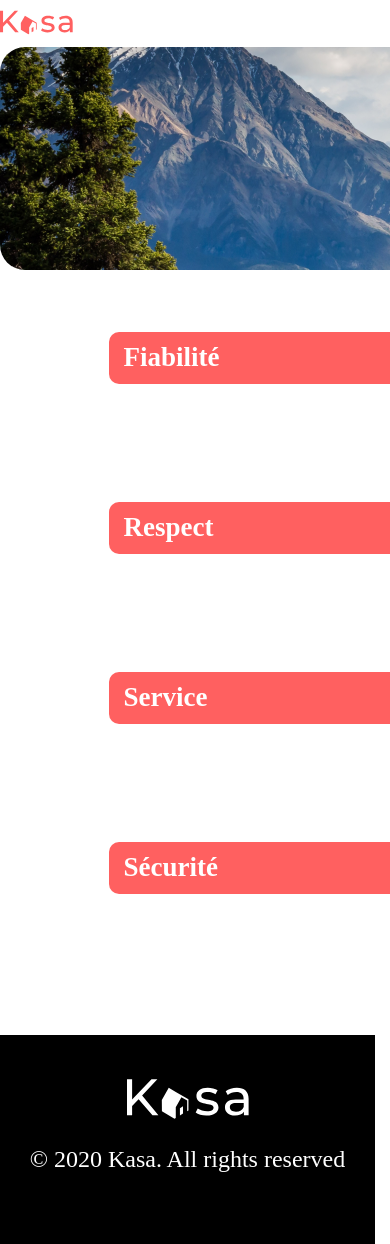
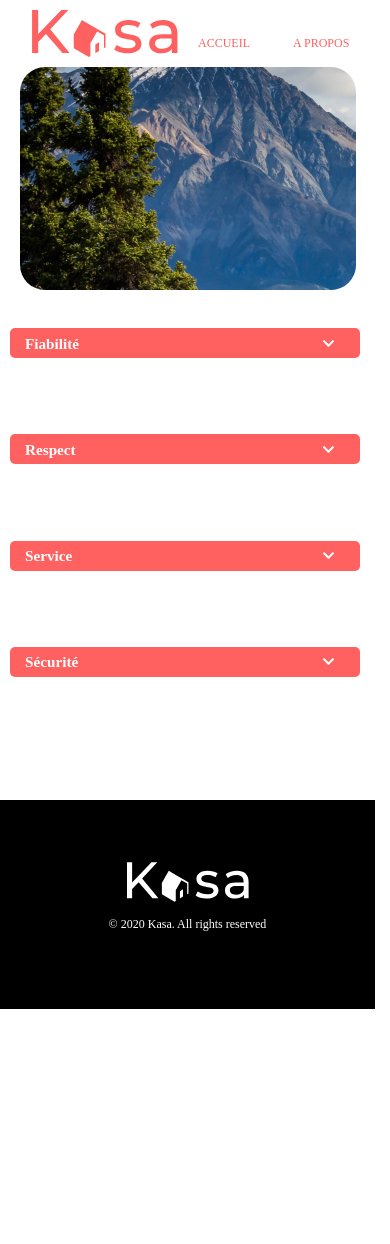
Before and after one commit to MLa2610GitHub/codeP7, a React (Create React App) app in the folder kasa/: page /about in a window 390 px wide. Shown: the top 1244 px of the page. After the commit the page ends 1009 px from the top, so only its background shows below. Built offline with nearby package versions, Linux system fonts and the light colour scheme.

Commit message:
animation sur dropdown

```diff
--- a/kasa/src/Components/Header.jsx
+++ b/kasa/src/Components/Header.jsx
@@ -14,14 +14,14 @@ const Header = () => {
             to="/"
             className={({ isActive }) => (isActive ? 'link active' : 'link')}
           >
-            <li>Accueil</li>
+            <li className="accueil">Accueil</li>
           </NavLink>
 
           <NavLink
             to="/about"
             className={({ isActive }) => (isActive ? 'link active' : 'link')}
           >
-            <li>A Propos</li>
+            <li className="about">A Propos</li>
           </NavLink>
         </nav>
       </header>
--- a/kasa/src/Components/dropdown.jsx
+++ b/kasa/src/Components/dropdown.jsx
@@ -17,7 +17,7 @@ export default function Dropdown(props) {
         </div>
 
         {isOpen && (
-          <div>
+          <div className={isOpen ? 'dropdown-isOpen slide' : 'dropdown-isOpen'}>
             <div className="dropdown-content-description">
               <p>{props.description}</p>
             </div>
--- a/kasa/src/Pages/Home.jsx
+++ b/kasa/src/Pages/Home.jsx
@@ -7,11 +7,14 @@ export default function Home() {
   return (
     <>
       <main className="home-page">
-        <section
-          className="home-banner"
-          style={{ backgroundImage: `url(${background})` }}
-        >
-          <h2 className="home-banner-text">Chez vous, partout et ailleurs</h2>
+        <section className="home-banner">
+          <div
+            className="home-banner-content"
+            style={{ backgroundImage: `url(${background})` }}
+          ></div>
+          <div lassName="home-banner-text-bgd">
+            <h2 className="home-banner-text">Chez vous, partout et ailleurs</h2>
+          </div>
         </section>
 
         <section className="gallery">
--- a/kasa/src/Styles/index.css
+++ b/kasa/src/Styles/index.css
@@ -1,8 +1,12 @@
+/*Le body a la propriété box-sizing et une hauteur de viewport de 100vh*/
+
 body {
+  box-sizing: border-box;
+  min-height: 100vh;
   margin: 0 auto;
   display: flex;
-  width: 1240px;
-  height: 1095px;
+  max-width: 1240px;
+  max-height: 1095px;
   font-family: 'Montserrat';
   font-style: normal;
   font-weight: 500;
@@ -16,6 +20,7 @@ a {
   cursor: pointer;
 }
 
+/*Le header comprend un logo et une barre de navigation */
 .header {
   display: flex;
   justify-content: space-between;
@@ -24,6 +29,7 @@ a {
   top: 40px;
 }
 
+/*Le logo est au format svg pour ne pas être pixelisé*/
 .logo-div {
   left: 0%;
   right: 83.04%;
@@ -38,6 +44,7 @@ a {
   margin-top: 15px;
 }
 
+/*Navigation*/
 .navbar {
   display: flex;
   flex-direction: row;
@@ -60,7 +67,7 @@ a {
   color: #ff6060;
 }
 
-/* HOME PAGE */
+/* HOME PAGE DESKTOP */
 
 .home-banner {
   display: flex;
@@ -74,13 +81,24 @@ a {
   width: 1240px;
   height: 223px;
   position: relative;
+  z-index: 1;
   border-radius: 25px;
+}
+
+.home-banner-content {
+  position: absolute;
 }
 
 .home-banner img {
   width: 100%;
 }
 
+.home-banner-text-bgd {
+  position: relative;
+  background: #000000;
+  mix-blend-mode: darken;
+  opacity: 0.3;
+}
 .home-banner-text {
   position: absolute;
   font-size: 48px;
@@ -91,8 +109,10 @@ a {
   right: 25.14%;
   top: 24.32%;
   bottom: 69.04%;
+  z-index: 2;
 }
 
+/* Liste des logements disponibles */
 .gallery {
   display: flex;
   background: #f7f7f7;
@@ -152,7 +172,8 @@ a {
   color: #ffffff;
 }
 
-/* FICHE LOGEMENT */
+/* FICHE LOGEMENT DESKTOP */
+/* Une fiche détaillée présente chaque logement */
 
 .fiche-logement {
   display: flex;
@@ -161,6 +182,7 @@ a {
   color: rgba(255, 255, 255, 1);
 }
 
+/* Un carrousel présente une ou plusieurs photos des logements */
 .container-slideshow {
   width: 1240px;
   height: 415px;
@@ -226,6 +248,7 @@ a {
   color: rgba(255, 255, 255, 1);
 }
 
+/* Informations sur la localisation du logement */
 .data-logement {
   display: flex;
   justify-content: space-between;
@@ -284,9 +307,9 @@ a {
   font-size: 14px;
   font-weight: 500;
   line-height: 142.6%;
-  padding: 0 10px;
 }
 
+/* Informations sur le propriétaire du logement */
 .data-owner-logement {
   display: flex;
   justify-content: center;
@@ -327,10 +350,11 @@ a {
   padding-top: 10px;
 }
 
+/* Description du logement et liste des équipements */
+
 .dropdown-logement {
   display: flex;
   justify-content: space-between;
-
   border-radius: 10px;
 }
 
@@ -378,7 +402,8 @@ a {
   list-style-type: none;
 }
 
-/* PAGE ABOUT */
+/* PAGE ABOUT DESKTOP */
+/* Présentation des valeurs de Kasa : fiabilité, respect, service et sécurité */
 
 .about-page {
   color: rgba(255, 255, 255, 1);
@@ -463,7 +488,7 @@ a {
   display: none;
 }
 
-/* FOOTER */
+/* FOOTER DESKTOP */
 
 footer {
   display: flex;
@@ -500,7 +525,8 @@ footer {
   color: #ffffff;
 }
 
-/* ERROR PAGE */
+/* ERROR PAGE DESKTOP */
+/* En cas de problème, une page erreur redirige l'internaute vers la page Accueil */
 .error-page {
   display: flex;
   flex-direction: column;
@@ -528,131 +554,520 @@ footer {
 }
 
 /* MEDIA QUERIES */
+/* Adaptation pour les appareils mobiles */
 /*Small devices (landscape phones, less than 767px)*/
 
 @media screen and (max-width: 767px) {
-  .home-page,
-  .fiche-logement,
-  .about-page,
-  .error-page {
+  /* HOME PAGE MOBILE */
+
+  body {
+    height: 100vh;
+    overflow-x: hidden;
+    padding: 0;
+    margin: 0;
+  }
+  .root {
     display: flex;
     flex-direction: column;
-    flex-wrap: wrap;
-    justify-content: center;
+  }
+
+  .home-page {
+    display: flex;
+    flex-direction: column;
+    margin-right: 10px;
+    margin-left: 10px;
     background-color: rgba(255, 255, 255, 1);
   }
 
-  header {
+  .header {
     display: flex;
     justify-content: space-between;
     align-items: center;
     height: 47px;
+    width: 335px;
+    left: 20px;
+    top: 20px;
+    margin-bottom: 20px;
+  }
+
+  .logo-div {
+    height: 47px;
+    width: 145px;
+    left: 20px;
+    top: 20px;
   }
 
   .logo-div svg {
     height: 47px;
-    width: 50%;
   }
-
   .navbar {
     display: flex;
-    justify-content: space-between;
-    align-items: center;
+    justify-content: flex-start;
+    margin-top: 60px;
+    height: 17px;
+    width: 140px;
     left: 195px;
     top: 18px;
   }
-
-  .navbar li {
+  .navbar li.accueil {
+    display: flex;
+    height: 17px;
+    width: 59px;
+    left: 195px;
+    text-transform: uppercase;
     font-family: Montserrat;
     font-size: 12px;
     font-weight: 500;
     line-height: 17px;
-    text-transform: uppercase;
     text-align: right;
   }
 
-  footer {
-    width: 375px;
-    height: 209px;
-    background: #000000;
+  .navbar li.about {
+    display: flex;
+    height: 17px;
+    width: 71px;
+    left: 264px;
+    text-transform: uppercase;
+    font-family: Montserrat;
+    font-size: 12px;
+    font-weight: 500;
+    line-height: 17px;
+    text-align: right;
+  }
+  .home-banner {
+    display: flex;
+    justify-content: center;
+    align-items: center;
+    background-image: url(../assets/eric-muhr-P_XxsdVgtpQ-unsplash-mobile.png);
+    height: 111px;
+    width: 335px;
+    left: 10px;
+    filter: brightness(82%);
+    position: relative;
+    z-index: 1;
   }
 
-  /*La taille des polices est agrandie pour une meilleure lisibilité */
-
-  h1 {
-    font-size: 1.3125em; /*21px / 16px */
-    font-weight: bold;
+  .home-banner img {
+    height: 962.1658935546875px;
+    width: 345.2661437988281px;
+    left: 20px;
+    top: -331px;
   }
 
-  h2 {
-    font-size: 1.25em; /*20px / 16px */
+  .home-banner-content {
+    position: absolute;
+    display: flex;
   }
-
-  h3 {
-    font-size: 1.125em; /*18px / 16px */
+  .home-banner-text-bgd {
+    display: flex;
+    justify-content: flex-start;
+    height: 48px;
+    width: 217px;
+    left: 36px;
+    top: 114px;
+    background: #000000;
+    mix-blend-mode: darken;
+    opacity: 0.3;
   }
-
-  p,
-  li {
-    font-size: 1em; /*16px / 16px */
-  }
-
-  /* HOME PAGE */
-
-  .home-banner {
-    display: flex;
-    width: 335px;
-    height: 111px;
-    left: 20px;
-    top: 83px;
-    margin: 20px;
+  .home-banner-text {
+    font-size: 24px;
+    font-weight: 500;
+    line-height: 24px;
+    text-align: left;
+    color: #ffffff;
+    z-index: 2;
   }
   .gallery {
     display: flex;
-    align-content: center;
   }
 
   .gallery-card {
+    display: flex;
+    flex-direction: column;
+    justify-content: center;
+    align-items: center;
+    margin-bottom: 10px;
+  }
+
+  .cover-home-card {
+    height: 255px;
+    width: 335px;
+    border-radius: 10px;
+    margin-bottom: 10px;
+  }
+
+  .cover-home-card-title h2 {
+    font-family: Montserrat;
+    font-size: 18px;
+    font-weight: 500;
+    line-height: 26px;
+    text-align: left;
+    color: #ffffff;
+  }
+
+  /* FOOTER MOBILE */
+
+  footer {
+    display: flex;
     flex-direction: column;
     flex-wrap: wrap;
+  }
+
+  .footer-content {
+    display: flex;
     justify-content: center;
     align-items: center;
+    height: 209px;
+    width: 375px;
+  }
+
+  .logo-footer {
+    display: flex;
+    align-self: center;
+    align-items: center;
+
+    width: 122px;
+    left: 127px;
+    top: 62px;
+    text-align: center;
+    color: rgba(255, 255, 255, 1);
+  }
+
+  .text-footer {
+    font-family: Montserrat;
+    font-size: 12px;
+    font-weight: 500;
+    line-height: 17px;
+    text-align: center;
+    height: 46px;
+    color: #ffffff;
+  }
+
+  /* FICHE LOGEMENT MOBILE */
+  main {
+    display: flex;
+    margin-right: 10px;
+    margin-left: 10px;
   }
 
   .fiche-logement {
     display: flex;
     flex-direction: column;
-    width: 375px;
-    background: #ffffff;
+
+    background-color: rgba(255, 255, 255, 1);
   }
 
-  .carrousel-logement {
+  .container-slideshow {
+    justify-content: center;
+    text-align: center;
+    height: 255px;
     width: 335px;
-    height: 255px;
-    left: 20px;
-    top: 94px;
+    border-radius: 10px;
   }
 
+  .slider {
+    justify-content: center;
+    height: 255px;
+    width: 335px;
+    border-radius: 10px;
+  }
+
+  .slides-fade {
+    border-radius: 10px;
+    height: 255px;
+    width: 335px;
+  }
+
+  .slider img {
+    height: 255px;
+    width: 100%;
+  }
+
+  .arrow-back svg,
+  .arrow-forward svg {
+    height: 24px;
+    width: 24px;
+  }
+
+  .data-logement {
+    display: flex;
+    flex-direction: column;
+    flex-wrap: wrap;
+  }
   .adress-logement {
+    display: flex;
+    flex-direction: column;
+    align-items: flex-start;
+  }
+
+  .localisation-logement {
+    display: flex;
     width: 335px;
-    height: 73px;
+  }
+
+  h1 .title-fiche-logement {
+    height: 46px;
+    width: 335px;
     left: 20px;
     top: 364px;
+    font-size: 18px;
+    color: #ff6060;
   }
 
+  p .txt-location-logement {
+    color: #ff6060;
+    height: 22px;
+    width: 323px;
+    left: 20px;
+    top: 415px;
+    font-size: 14px;
+  }
+
+  .tagging-logement {
+    display: flex;
+    flex-wrap: wrap;
+  }
+
+  .tags-wrapper {
+    display: flex;
+    justify-content: space-around;
+    flex-wrap: wrap;
+  }
+
+  .tags-logement span {
+    justify-content: center;
+    flex-wrap: wrap;
+    height: 18px;
+    width: 84px;
+    border-radius: 5px;
+    left: 29.069580078125px;
+    top: 2.1600341796875px;
+  }
+
+  .data-owner-logement {
+    display: flex;
+    justify-content: space-between;
+    flex-direction: row-reverse;
+    width: 370px;
+  }
+
+  .fiche-owner {
+    display: flex;
+  }
+
+  .details-owner p {
+    height: 33px;
+    width: 93px;
+    color: rgba(255, 96, 96, 1);
+    font-weight: 500;
+    font-size: 12px;
+    line-height: 17.11px;
+    text-align: right;
+  }
+  .fiche-logement-host-picture {
+    display: flex;
+    justify-content: flex-end;
+    height: 32px;
+    width: 32px;
+    left: 103.5px;
+    top: 0.5px;
+    margin-right: 30px;
+    background: rgba(196, 196, 196, 1);
+  }
+
+  .rating {
+    display: flex;
+    justify-content: flex-start;
+  }
   .rating-logement {
+    display: flex;
+    height: 18px;
     width: 98px;
-    height: 18px;
     left: 20px;
     top: 489px;
   }
-  .dropdown-item-content-description,
+
+  span svg {
+    height: 15px;
+    width: 15px;
+    left: 1.5px;
+    top: 1.5px;
+  }
+
+  .dropdown-logement {
+    display: flex;
+    flex-direction: column;
+    border-radius: 10px;
+  }
+
+  .dropdown-item-title {
+    display: flex;
+    height: 29.931270599365234px;
+    width: 335px;
+    left: 0px;
+    top: 0px;
+    border-radius: 5px;
+    cursor: pointer;
+    background-color: rgba(255, 96, 96, 1);
+    color: #ffffff;
+    font-size: 13px;
+    font-weight: 500;
+    line-height: 19px;
+    text-align: left;
+  }
+
+  .dropdown-item-content-description {
+    height: 155px;
+    width: 335px;
+    left: 0px;
+    border-radius: 5px;
+    font-family: Montserrat;
+    font-size: 12px;
+    font-weight: 400;
+    line-height: 17px;
+    text-align: left;
+  }
+
   .dropdown-item-content-equipments {
+    height: 143.32472229003906px;
     width: 335px;
-    height: 29.93px;
-    left: calc(50% - 335px / 2);
-    top: calc(50% - 29.93px / 2 + 188.97px);
+    border-radius: 5px;
+    font-family: Montserrat;
+    font-size: 12px;
+    font-weight: 400;
+    text-align: left;
+  }
+
+  /*  ABOUT PAGE MOBILE */
+
+  .about-page {
+    display: flex;
+    flex-direction: column;
+    background-color: rgba(255, 255, 255, 1);
+    margin-right: 10px;
+    margin-left: 10px;
+  }
+
+  .about-banner {
+    display: flex;
+    background-image: url(../assets/gustavo-alves-YOXSC4zRcxw-unsplash-mobile.png);
+    height: 223px;
+    width: 336px;
+    top: -331px;
+    margin-left: 10px;
+  }
+  .about-banner img {
+    height: 258px;
+    width: 446px;
+  }
+  .about-dropdown-wrapper {
+    display: flex;
+    flex-direction: column;
+  }
+  .about-dropdown {
+    display: flex;
+    flex-wrap: wrap;
+    justify-content: space-between;
+    height: 425px;
+    width: 335px;
+    left: 21px;
+    top: 216px;
+  }
+  .about-dropdown-item {
+    display: flex;
+    height: auto;
+    width: 335px;
+    left: 20px;
+    top: 614px;
+  }
+  .about-rectangle {
+    height: auto;
+    width: 335px;
+    left: 0px;
+    top: 0px;
+    border-radius: 5px;
+  }
+
+  .dropdown-isOpen {
+    font-size: 12px;
+    opacity: 0;
+    background: #f6f6f6;
+    transition: opacity 0.2s ease-in-out, height 0.1s 0.1s ease-in-out;
+    height: auto;
+    visibility: hidden;
+    border-radius: 10px;
+  }
+
+  .slide {
+    opacity: 1;
+    transition: height 0.2s ease-in-out, opacity 0.1s 0.1s ease-in-out;
+    height: auto;
+    visibility: visible;
+    padding: 13px;
+  }
+
+  .dropdown-content-description p {
+    color: rgba(255, 96, 96, 1);
+    font-size: 12px;
+    font-weight: 400;
+    height: auto;
+    width: 335px;
+    left: 20px;
+    top: 376px;
+  }
+  .dropdown-content-equipments ul {
+    margin-top: -30px;
+  }
+
+  .dropdown-content-equipments p {
+    color: rgba(255, 96, 96, 1);
+    font-size: 12px;
+    font-weight: 400;
+    height: 30px;
+    width: 335px;
+    left: 20px;
+    top: 376px;
+  }
+
+  /*  ERROR PAGE MOBILE */
+
+  .error-page {
+    display: flex;
+    flex-direction: column;
+    height: 812px;
+    width: 375px;
+    left: 947px;
+    top: 2085px;
+    color: rgba(255, 255, 255, 1);
+  }
+  .error-page-chiffre-404 {
+    height: 99px;
+    text-align: center;
+    font-weight: 700;
+    font-size: 96px;
+    line-height: 136.9%;
+    /* or 411px */
+    color: #ff6060;
+  }
+
+  .error-page-h2 {
+    font-weight: 500;
+    font-size: 18px;
+    line-height: 25.67%;
+    /* identical to box height, or 26px */
+    text-align: center;
+
+    color: #ff6060;
+  }
+
+  .error-page-p {
+    font-weight: 500;
+    font-size: 14px;
+    line-height: 19.96%;
+    /* identical to box height, or 26px */
+    align-items: flex-end;
+    text-decoration-line: underline;
+    cursor: pointer;
+    color: #ff6060;
   }
 }
-
-/*  ABOUT PAGE */
```
Also changed, not shown: kasa/src/assets/eric-muhr-P_XxsdVgtpQ-unsplash-mobile.png (added), kasa/src/assets/gustavo-alves-YOXSC4zRcxw-unsplash-mobile.png (added).
